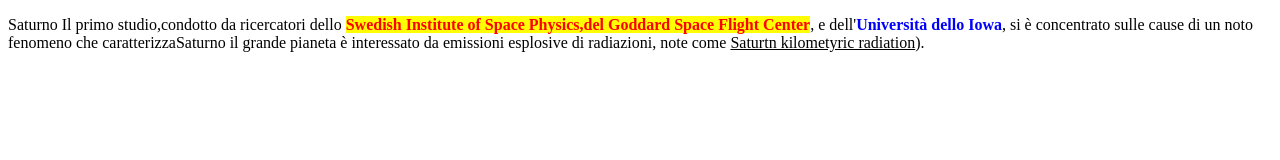
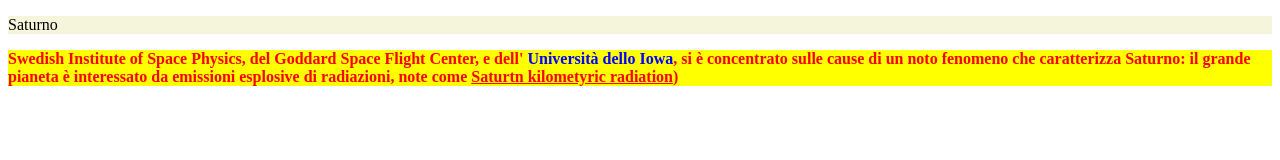
Before and after one commit to m22-4da-zm/m22-4da-zm.github.io, a plain HTML site: page es5.html in a window 1280 px wide. Drawn offline with Linux system fonts and the light colour scheme.

Commit message:
Update es5.html

```diff
--- a/es5.html
+++ b/es5.html
@@ -16,12 +16,18 @@
 </head>
   <body>
   <p style="background-color: Beige;">
-  <p> Saturno
-     Il primo studio,condotto da ricercatori dello <span class="giallo-rosso">Swedish Institute of Space Physics,del Goddard Space Flight Center</span>, e
-    dell'<span class="argento-blu">Università dello Iowa</span>, si è concentrato sulle cause di un noto fenomeno che caratterizza<span style="font style: italic;">Saturno</span>
+      Saturno</br>
+    <p Il primo studio,condotto da ricercatori dello <span class="giallo-rosso">Swedish Institute of Space Physics,
+    del Goddard Space Flight Center</span>,
+   e dell'
+<span class="argento-blu">
+    Università dello Iowa</span>,
+si è concentrato sulle cause di un noto fenomeno che caratterizza
+<span style="font style: italic;">Saturno</span>:
     il grande pianeta è interessato da emissioni
     esplosive di radiazioni, note come
-    <span style="color blue; text-decoration:underline;>SKR(<span style="font-style:italic;">Saturtn kilometyric radiation</span>)</span>.
+    <span style="color blue; text-decoration:underline;>SKR
+                 (<span style="font-style:italic;">Saturtn kilometyric radiation</span>)</span>
   </p>
      </body>
 </html>
```
